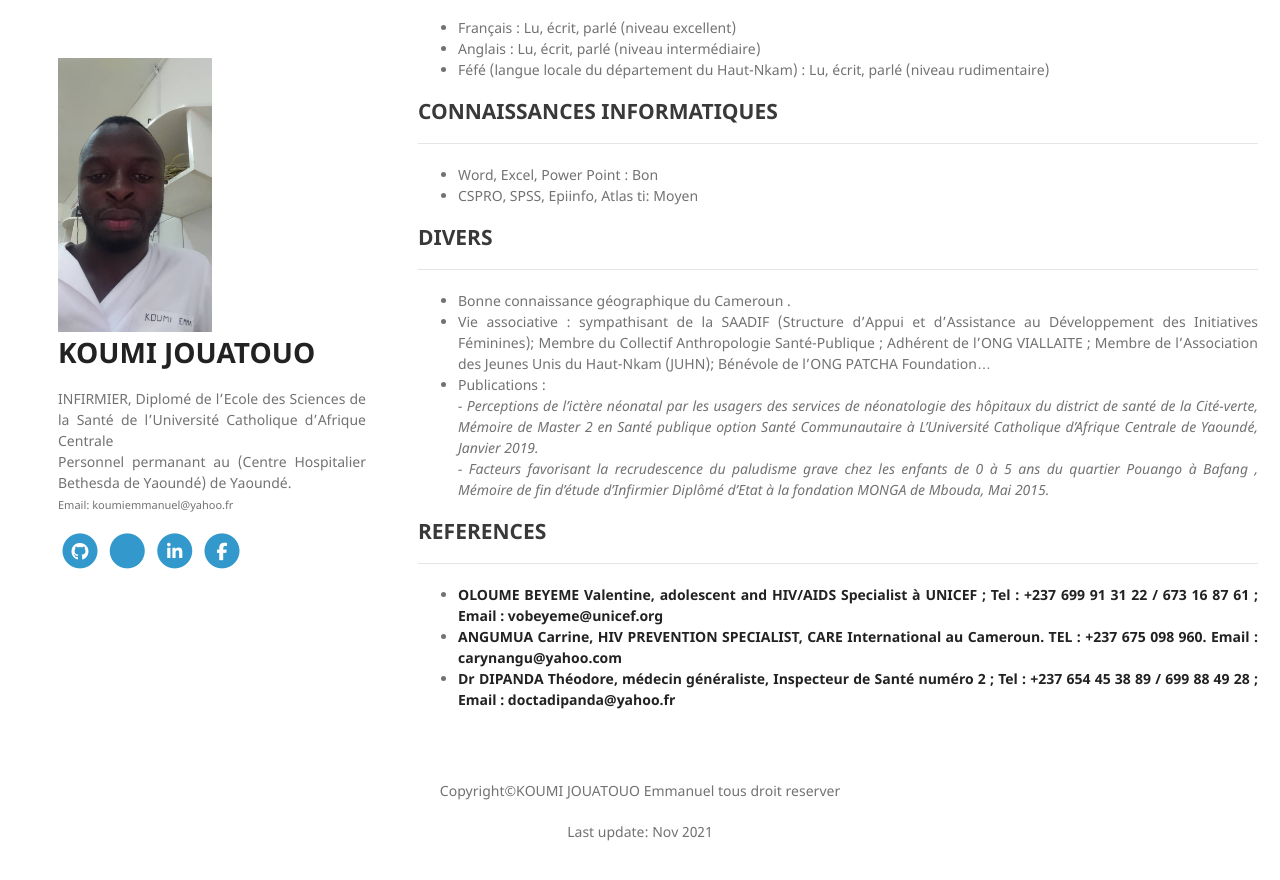
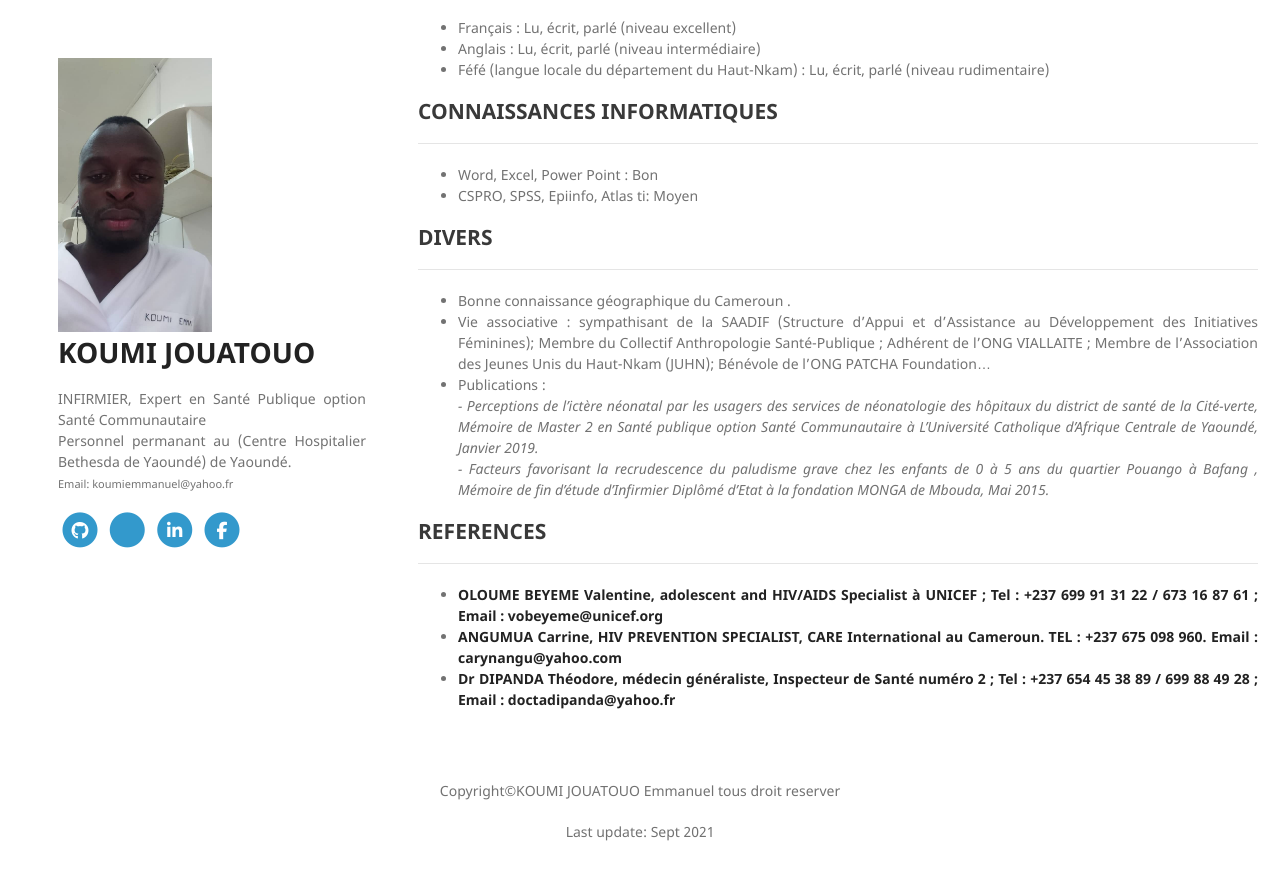
Before and after one commit to koumi-jouatouo/koumi-jouatouo.github.io, a Jekyll site: the page built from index.md, in a window 1280 px wide and 900 px high, scrolled down 3004 px. Shown: the top 880 px of the window. Built offline with Jekyll 4.4.1, drawn with Linux system fonts in a browser that asks for light colours; nearby versions of some CDN libraries; our own code applies the rules of GitHub Pages for plain Markdown files; a style sheet for code colours, icons or effects is not loaded.

Commit message:
Update default.html

```diff
--- a/_layouts/default.html
+++ b/_layouts/default.html
@@ -32,7 +32,7 @@
         <a href="{{ '/' | relative_url }}"><img style="max-width: 50%" src="{{ site.logo_url }}">
           <h1>KOUMI JOUATOUO</h1>
         </a>
-        <p>INFIRMIER, Diplomé de l’Ecole des Sciences de la Santé de l’Université Catholique d’Afrique Centrale <br/>
+        <p>INFIRMIER, Expert en Santé Publique option Santé Communautaire <br/>
             Personnel permanant au (Centre Hospitalier Bethesda de Yaoundé) de Yaoundé.<br/> <small>Email: koumiemmanuel@yahoo.fr</small></p>
         <!--
         <a href="https://github.com/jpainam" target="_blank" rel="external" style="padding-left:10px;">
@@ -146,7 +146,7 @@
 
     <div align="center"><p>Copyright©KOUMI JOUATOUO Emmanuel tous droit reserver</p></div>
 
-    <div align="center"> Last update: Nov 2021 </div>
+    <div align="center"> Last update: Sept 2021 </div>
 
     <script type="text/javascript">
         $(document).ready(function() {
```
